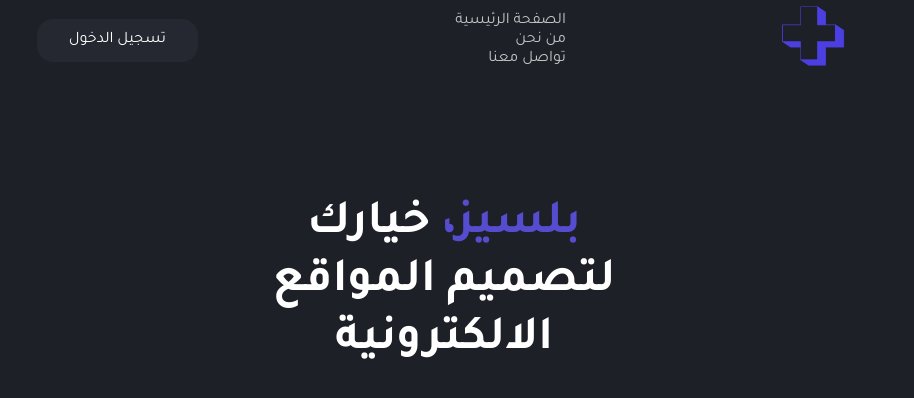
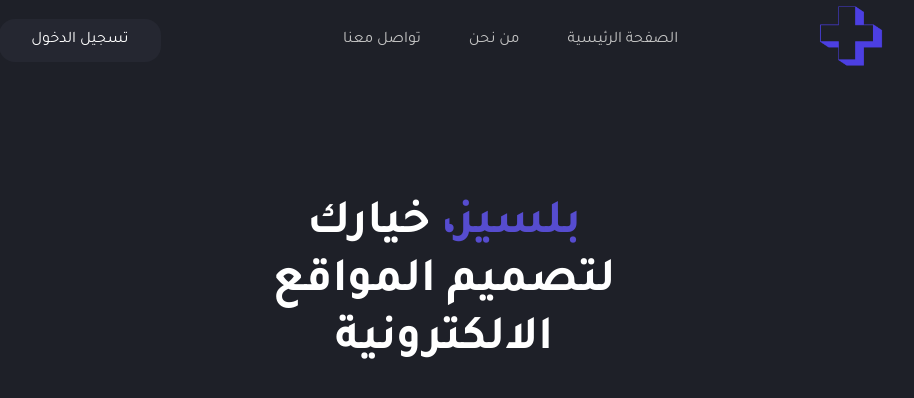
Before and after one commit to ghydq/pluses.gq, a PHP site: page / in a window 1280 px wide. Shown: the top 398 px of the page, without its empty margins (196-1110 px from the left). Run offline with PHP 8.4, Linux system fonts and the light colour scheme; some libraries are stand-ins or nearby versions.

Commit message:
sssssssssssssssss

```diff
--- a/css/styles.css
+++ b/css/styles.css
@@ -56,7 +56,7 @@ nav .logo {
 
 nav .nav-items {
   list-style-type: none;
-  display: flexbox;
+  display: flex;
 }
 
 nav .nav-items .nav-item {
```
